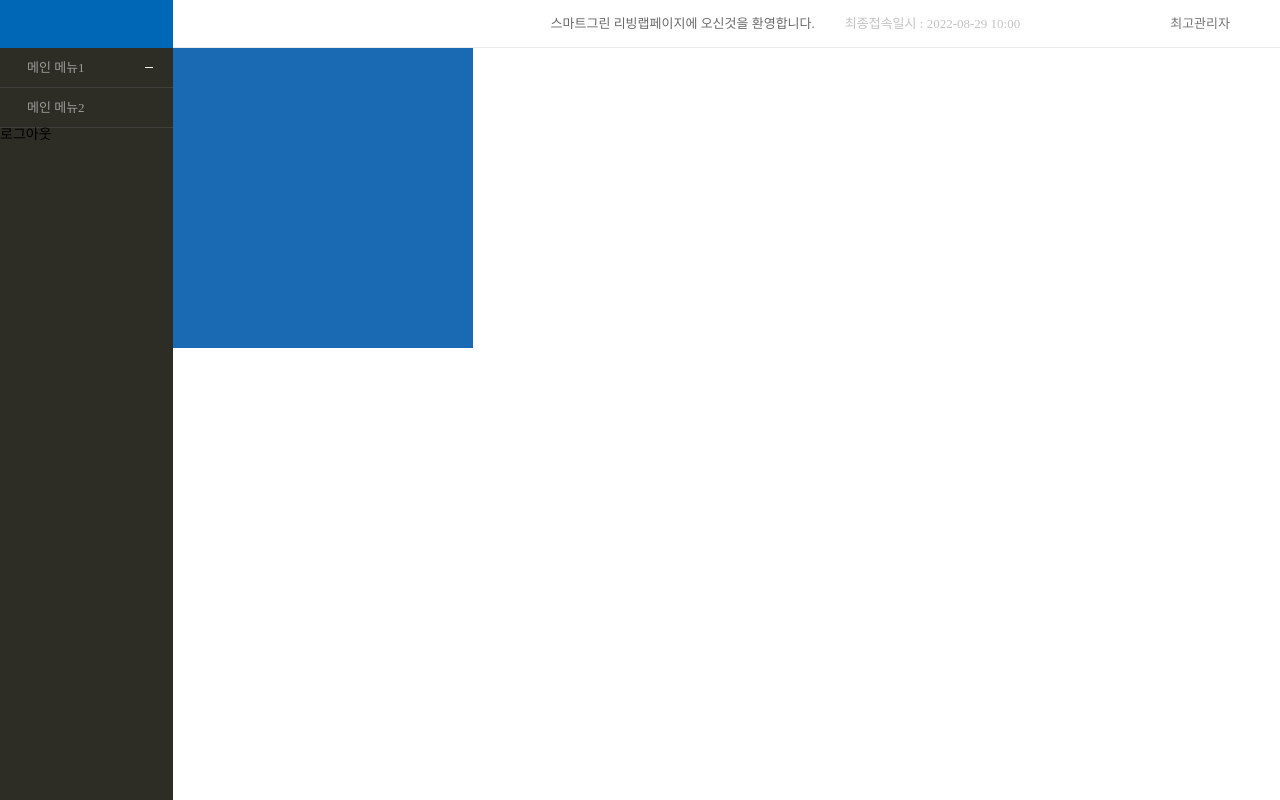
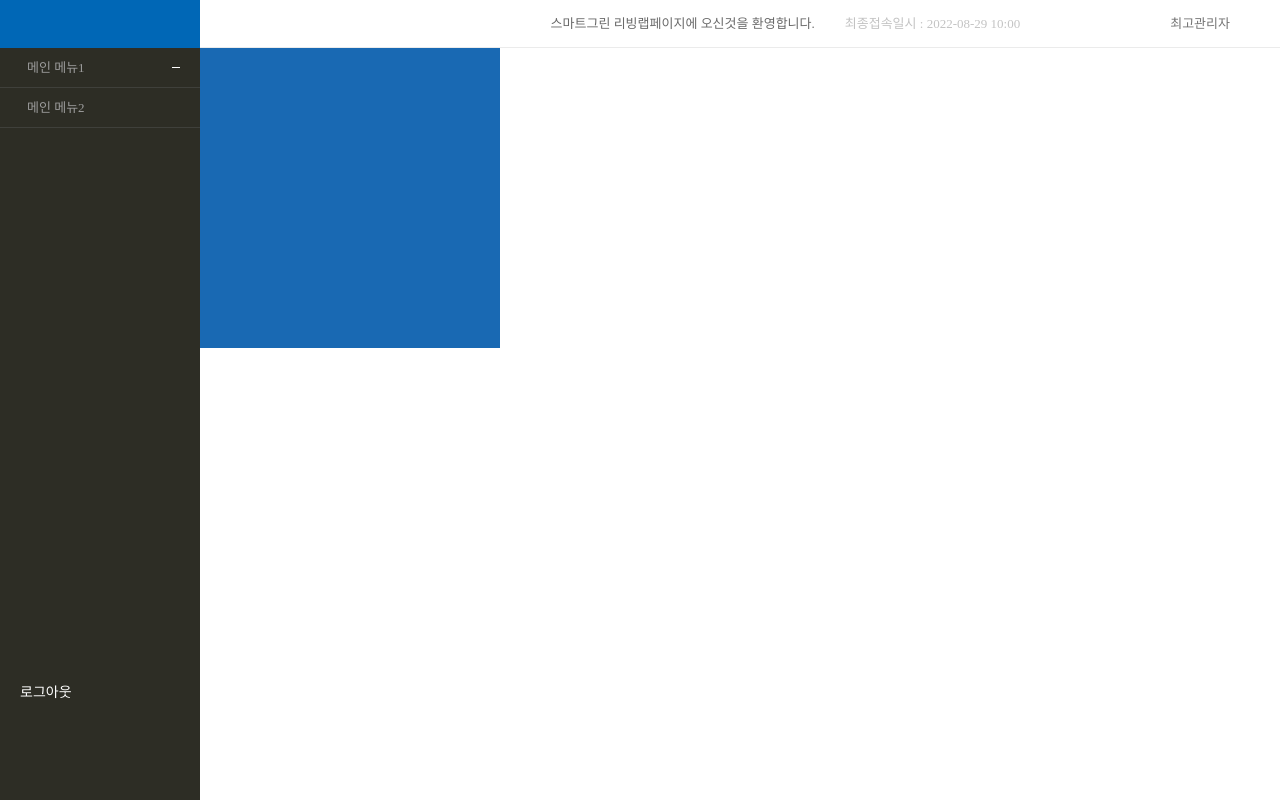
Before and after one commit to suld2495/admin, a Next.js app: page / in a window 1280 px wide. Built offline with nearby package versions, Linux system fonts and the light colour scheme.

Commit message:
[change] 관리자 네비게이션 css 수정

```diff
--- a/components/admin/layout/navibar.module.scss
+++ b/components/admin/layout/navibar.module.scss
@@ -4,7 +4,7 @@ $nav-background: #2d2d25;
 $font-size: 14px;
 
 .nav {
-  width: 173px;
+  width: 200px;
   background-color: $nav-background;
   font-size: $font-size;
 
@@ -12,4 +12,11 @@ $font-size: 14px;
     height: $header-height;
     background-color: #0067b6;
   }
+
+  .logout {
+    position: absolute;
+    left: 20px;
+    bottom: 100px;
+    color: #fff;
+  }
 }
```
